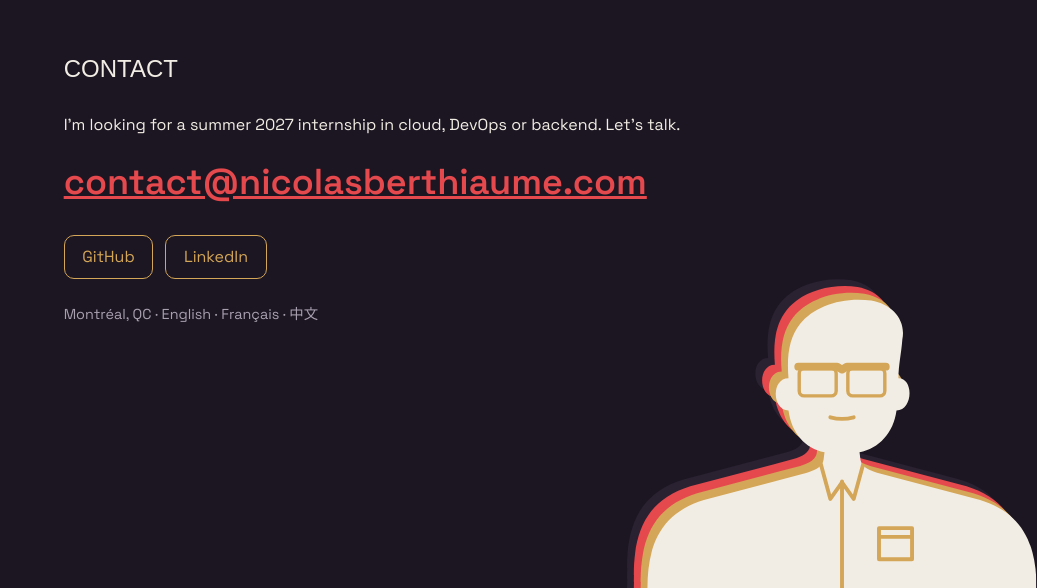
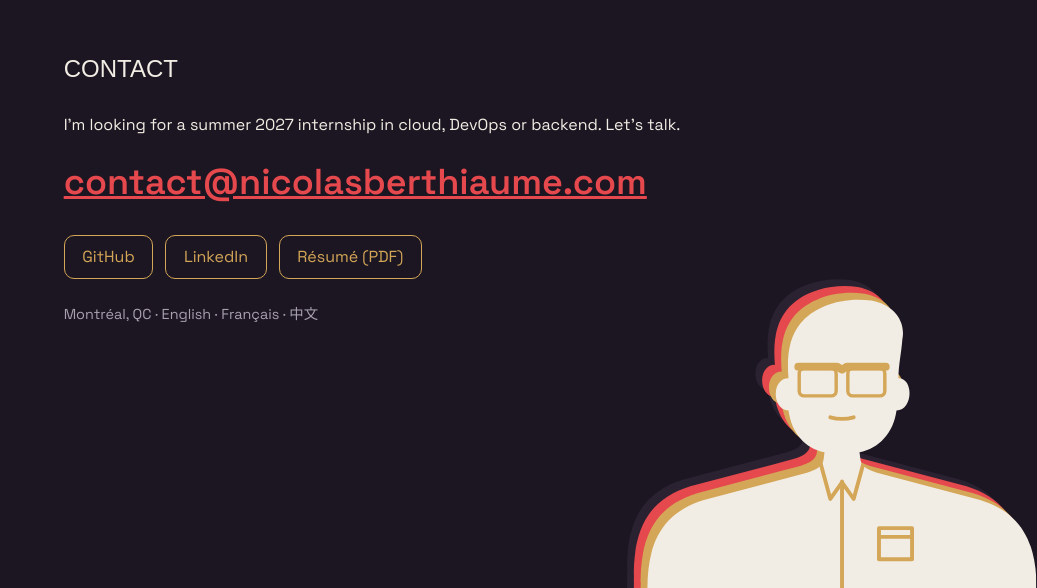
Before and after one commit to NicolasBerthiaume/portfolio, a plain HTML site: page index.html in a window 1280 px wide. Shown: the part 3412-4000 px from the top of the page, without its empty margins (243-1280 px from the left). Drawn offline with Linux system fonts and the light colour scheme; a web font is replaced by a local one.

Commit message:
Add resume download

```diff
--- a/index.html
+++ b/index.html
@@ -249,7 +249,7 @@
                 <li><a href="https://github.com/nicolasberthiaume" target="_blank" rel="noopener">GitHub</a></li>
                 <li><a href="https://www.linkedin.com/in/nicoberthiaume" target="_blank" rel="noopener">LinkedIn</a>
                 </li>
-                <li class="resume"><a href="resume.pdf" download>Résumé (PDF)</a></li>
+                <li class="resume"><a href="nicolas-berthiaume-resume-cloud-devops-backend.pdf" download>Résumé (PDF)</a></li>
             </ul>
 
             <p class="contact-meta">Montréal, QC · English · Français · 中文</p>
--- a/styles.css
+++ b/styles.css
@@ -177,7 +177,6 @@ section h2 {
 }
 .contact-links a:hover { background: var(--gold); color: var(--bg); }
 .contact-meta { color: var(--muted); font-size: 0.9rem; margin: 0; }
-.resume { display: none; } /* no resume ready yet, I'll display it when ready */
 
 /* phone */
 @media (max-width: 767px) {
```
Also changed, not shown: 1 other file.
